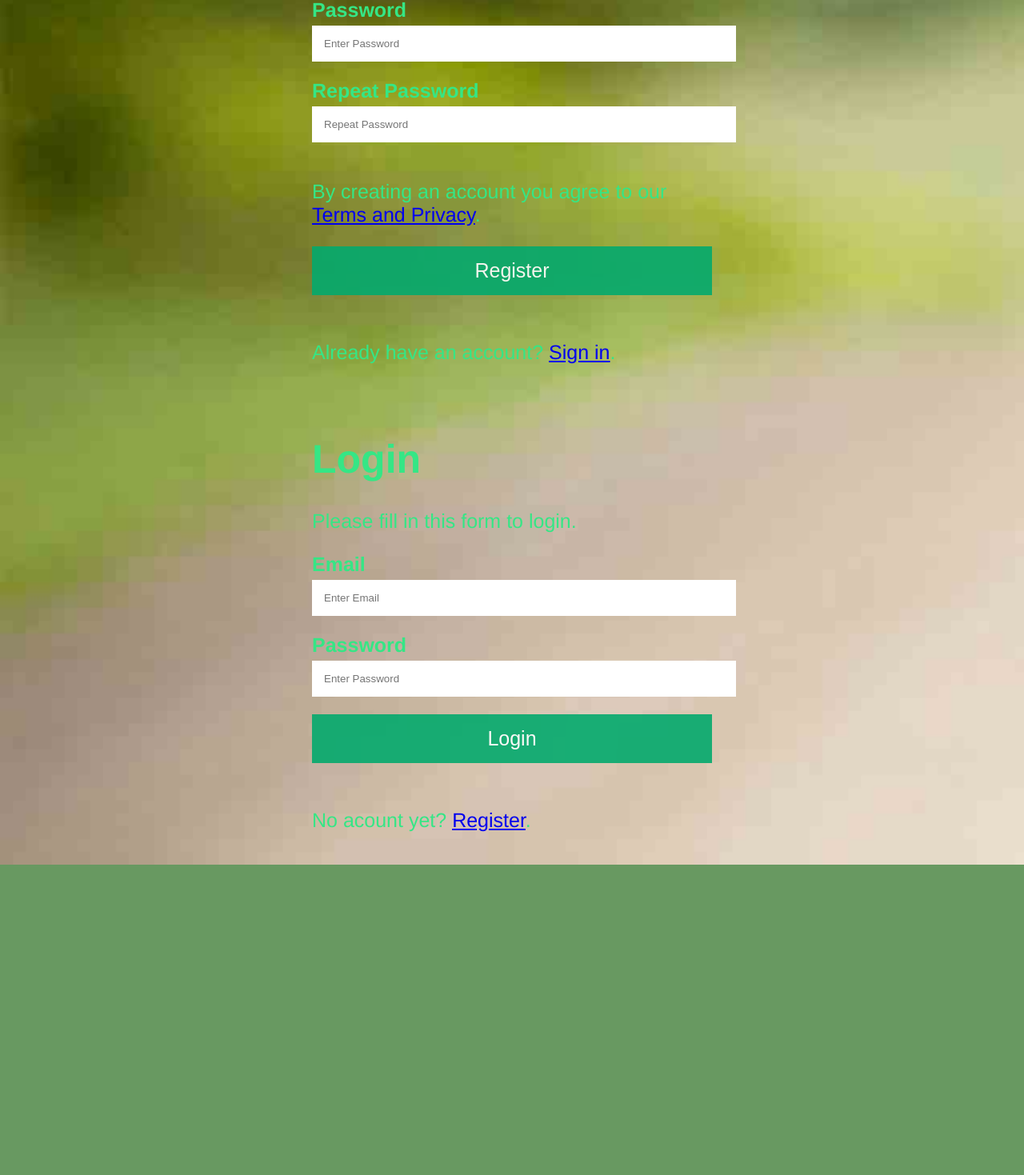
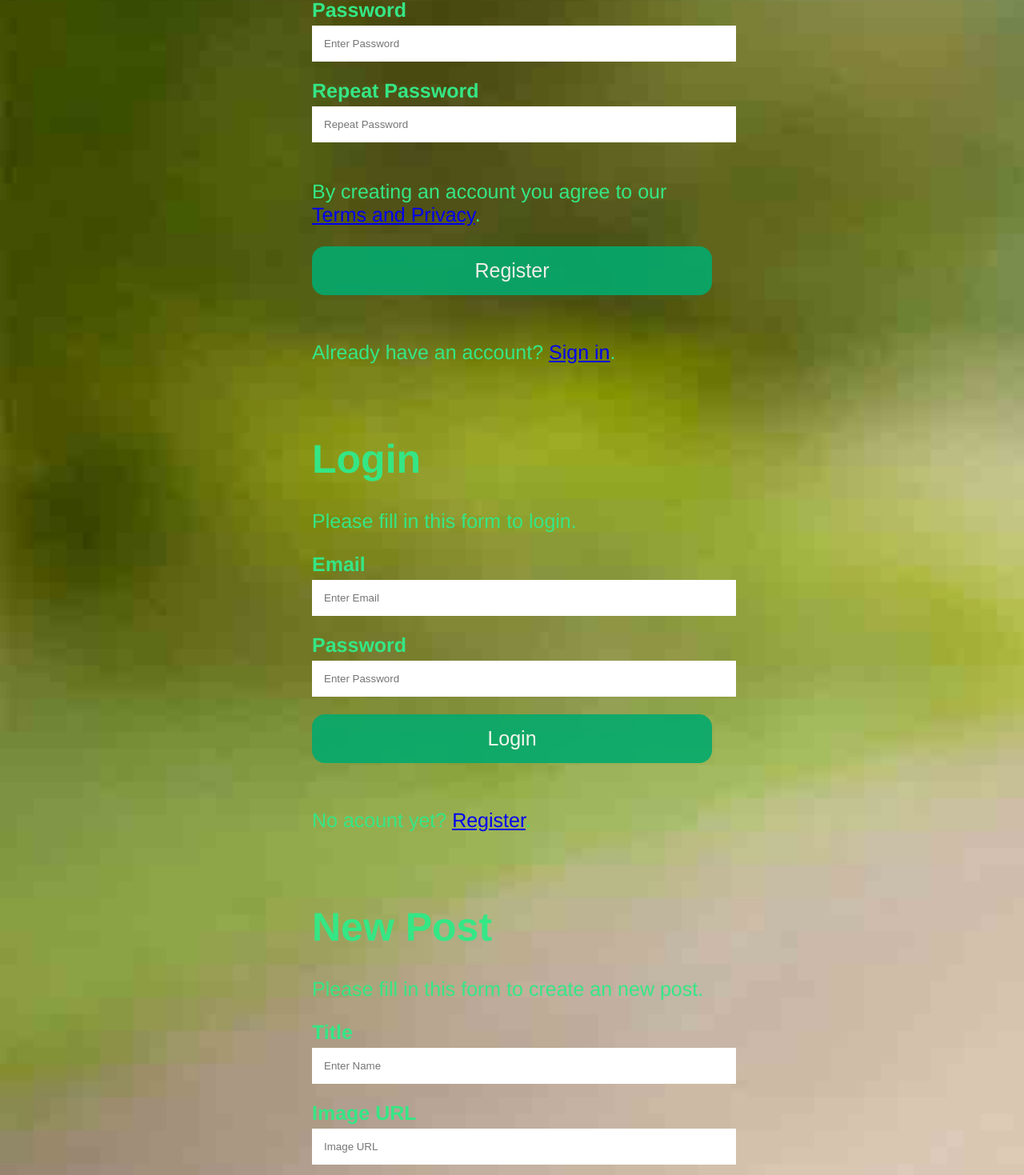
Before and after one commit to Lypi1003/Photograph, a React (Create React App) app in the folder client/: page / in a window 1280 px wide. Shown: the part 1328-2797 px from the top of the page at 80% size. Before the commit the page ends 2409 px from the top, so only its background shows below. Built offline with nearby package versions, Linux system fonts and the light colour scheme.

Commit message:
add new post html

```diff
--- a/client/src/App.css
+++ b/client/src/App.css
@@ -13,11 +13,14 @@ body {
     justify-content: space-between;
     align-items: center;
 }
+.search-container{
+    display: block;
+}
 .search-container input {
     float: left;
     padding: 10px 10px;
     margin-top: 0px;
-    margin-right: 16px;
+    margin-right: auto;
     background: white;
     font-size: 22px;
     border: none;
@@ -28,11 +31,12 @@ body {
     float: right;
     padding: 10px 10px;
     margin-top: 0px;
-    margin-right: 16px;
+    margin-right: auto;
     background: rgb(53, 230, 133);
     font-size: 22px;
     border: none;
     cursor: pointer;
+    border-radius: 16px;
 }
 
 #main {
@@ -112,7 +116,7 @@ body {
     margin-left: auto;
     margin-right: auto;
     margin-top: auto;
-    margin-bottom: auto;
+    margin-bottom: 0;
     padding: 16px;
     width: 500px;
     position: center;
@@ -133,7 +137,7 @@ body {
     outline: none;
   }
 
-  .registerbtn {
+  .btn {
     background-color: #04AA6D;
     color: white;
     padding: 16px 20px;
@@ -143,8 +147,25 @@ body {
     width: 100%;
     opacity: 0.9;
     font-size: 25px;
+    border-radius: 16px;
   }
 
   .registerbtn:hover {
     opacity:1;
   }
+
+  #category{
+    width: 100%;
+    padding: 15px;
+    margin: 5px 0 22px 0;
+    display: inline-block;
+    border: none;
+    font-size: 20px;
+  }
+  #description{
+    width: 100%;
+    padding: 15px;
+    margin: 5px 0 22px 0;
+    display: inline-block;
+    border: none;
+  }
--- a/client/src/App.js
+++ b/client/src/App.js
@@ -4,6 +4,7 @@ import { Footer } from "./components/Footer";
 import { Catalog } from "./components/Catalog";
 import { Register } from "./components/Register";
 import { Login } from "./components/Login";
+import { NewPost } from "./components/NewPost";
 
 
 function App() {
@@ -20,9 +21,12 @@ function App() {
 
           <Login/>
 
+          <NewPost/>
+
       </main>
 
       <Footer />
+
     </div>
   );
 }
--- a/client/src/components/Login.js
+++ b/client/src/components/Login.js
@@ -13,7 +13,7 @@ export const Login =() =>{
                     <input type="password" placeholder="Enter Password" name="psw" id="psw" required />
 
 
-                    <button type="submit" class="registerbtn">Login</button>
+                    <button type="submit" class="btn">Login</button>
                 </div>
 
                 <div class="container signin">
--- /dev/null
+++ b/client/src/components/NewPost.js
@@ -0,0 +1,31 @@
+export const NewPost = () => {
+    return (
+        <div className="container">
+            <form>
+            <h1>New Post</h1>
+                    <p>Please fill in this form to create an new post.</p>
+                <label htmlFor="title"><b>Title</b></label>
+                <input type="text" placeholder="Enter Name" name="title" id="title" required />
+
+                <label htmlFor="imgUrl"><b>Image URL</b></label>
+                <input type="text" placeholder="Image URL" name="imgUrl" id="imgUrl" required />
+
+                <label htmlFor="category"><b>Category</b></label>
+                <select id="category" name="category">
+                    <option value="nature">Nature</option>
+                    <option value="2persons">Persons</option>
+                    <option value="vechicle">Vechicles</option>
+                    <option value="cities">Cities</option>
+                    <option value="animals">Animals</option>
+                    <option value="randon">Random</option>
+                </select>
+
+                <label htmlFor="description">Description</label>
+                <textarea id="description" name="description"></textarea>
+
+                <input type="submit" class="btn" value="Create"></input>
+
+            </form>
+        </div>
+    );
+}
--- a/client/src/components/Register.js
+++ b/client/src/components/Register.js
@@ -15,7 +15,7 @@ export const Register = () => {
                     <label htmlFor="psw-repeat"><b>Repeat Password</b></label>
                     <input type="password" placeholder="Repeat Password" name="psw-repeat" id="psw-repeat" required />
                     <p>By creating an account you agree to our <a href="/terms">Terms and Privacy</a>.</p>
-                    <button type="submit" class="registerbtn">Register</button>
+                    <button type="submit" class="btn">Register</button>
                 </div>
 
                 <div class="container signin">
```
